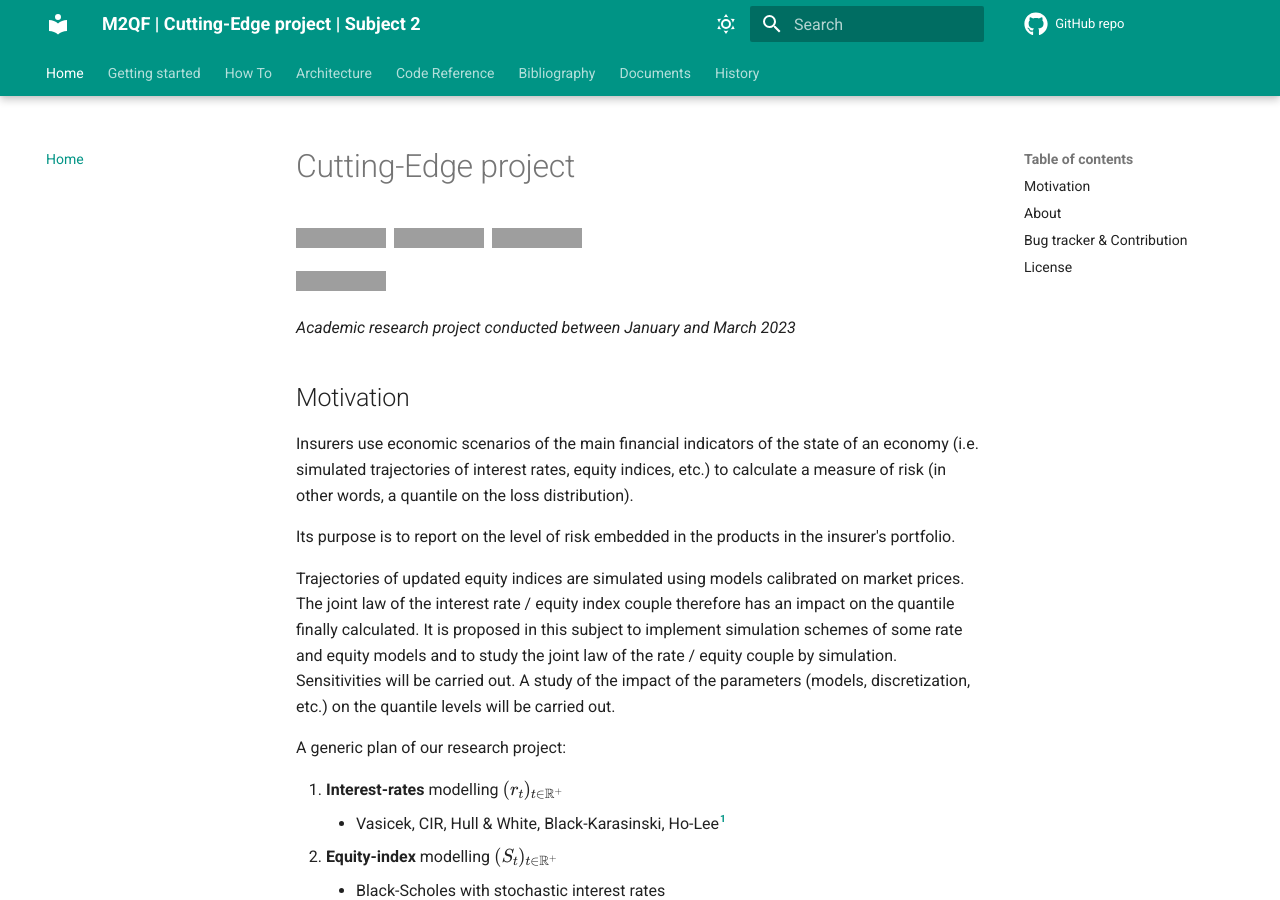
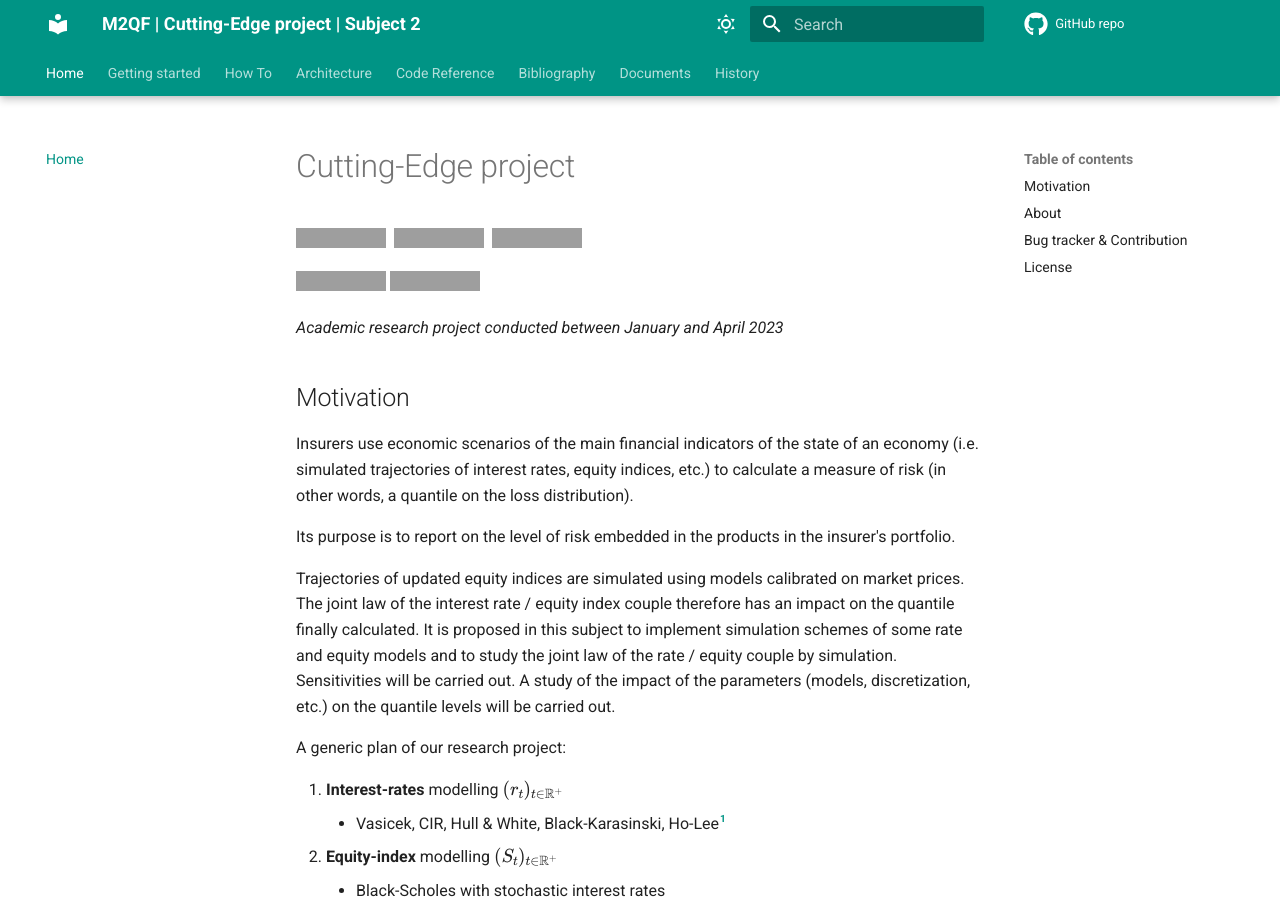
Before and after one commit to lcsrodriguez/CuttingEdge-Milliman, an MkDocs documentation site: the page built from docs/index.md, in a window 1280 px wide and 900 px high. Built offline with MkDocs 1.6.1 and Material for MkDocs 9.7.7, drawn with Linux system fonts in a browser that asks for light colours; comment, search, counter and statistics services are not loaded; grey boxes are pictures that could not be loaded.

```diff
--- a/docs/index.md
+++ b/docs/index.md
@@ -2,9 +2,9 @@
 
 <img src="https://img.shields.io/static/v1?label=Range&message=Academic project&color=007bff"/>&nbsp;&nbsp;<img src="https://img.shields.io/static/v1?label=Languages&message=Python&color=ff0000"/>&nbsp;&nbsp;<img src="https://img.shields.io/static/v1?label=Restriction&message=YES&color=26c601"/>
 
-[![Binder](https://mybinder.org/badge_logo.svg)](https://mybinder.org/v2/gh/lcsrodriguez/CuttingEdge-Milliman/main)
+[![Binder](https://mybinder.org/badge_logo.svg)](https://mybinder.org/v2/gh/lcsrodriguez/CuttingEdge-Milliman/main)&nbsp;[![Open In Colab](https://colab.research.google.com/assets/colab-badge.svg)](https://colab.research.google.com/github/lcsrodriguez/CuttingEdge-Milliman)
 
-*Academic research project conducted between January and March 2023*
+*Academic research project conducted between January and April 2023*
 
 ## Motivation
 
```
Also changed, not shown: README.md (+1 -1 lines), requirements.txt (+11 -0 lines).
